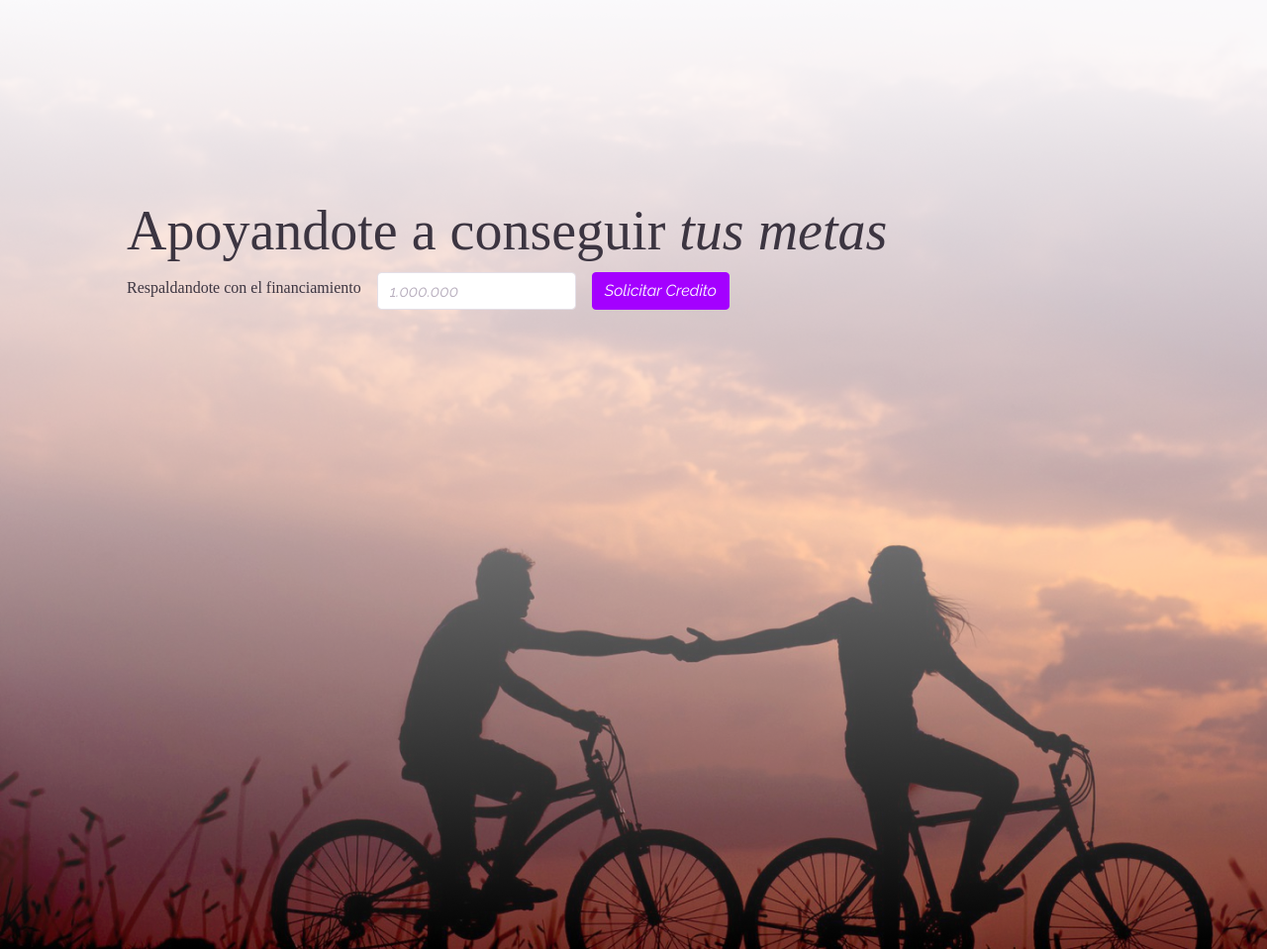
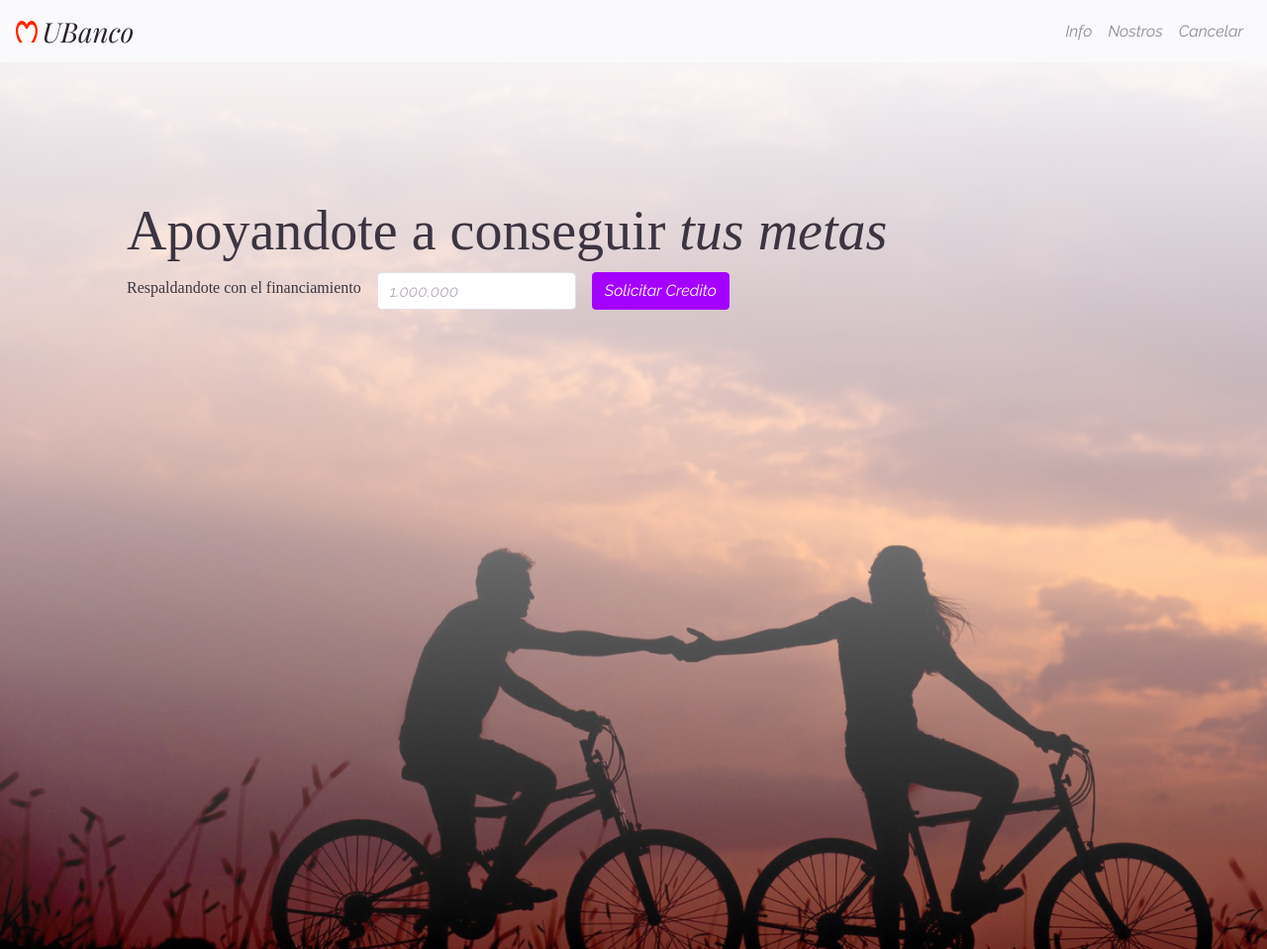
Before and after one commit to mmagdiel/UBanco, a Gatsby site in the folder frontend/application/: page / in a window 1280 px wide. Shown: the top 959 px of the page at 99% size. Built offline with nearby package versions, Linux system fonts and the light colour scheme; Gatsby itself is replaced by a stand-in of ours; a web font is replaced by a local one.

Commit message:
Update Navbar and Add nav Components

```diff
--- a/frontend/application/src/pages/index.js
+++ b/frontend/application/src/pages/index.js
@@ -1,11 +1,39 @@
 import React from "react"
+import { Link } from "gatsby"
 import Header from "../../../desing-system/src/components/organisms/header"
+import Navbar from "../../../desing-system/src/components/molecules/navbar"
+
 import silhouette from "../images/silhouette.png"
+import Logo from "../../../desing-system/src/components/atoms/logo"
 
+import Nav from "../../../desing-system/src/components/molecules/nav"
 const Home = () => (
-  <Header>
+  <Header fn={e => console.log("hola mundo")}>
+    <Navbar>
+      <Link className="navbar-brand" to="/">
+        <Logo />
+      </Link>
+      <Nav>
+        <Link className="nav-link" to="/blog">
+          Info
+        </Link>
+        <Link className="nav-link" to="/blog">
+          Nostros
+        </Link>
+        <Link className="nav-link" to="/blog">
+          Cancelar
+        </Link>
+      </Nav>
+    </Navbar>
     <img src={silhouette} alt="gasdfg" />
   </Header>
 )
 
 export default Home
+/*
+      <Nav>
+        <Link to="/blog">Hola</Link>
+        <Link to="/blog">Hola</Link>
+      </Nav>
+      import Nav from "../../../desing-system/src/components/molecules/nav"
+*/
--- /dev/null
+++ b/frontend/desing-system/src/components/molecules/nav.jsx
@@ -0,0 +1,13 @@
+import React from "react";
+
+export default ({ children }) => {
+  return (
+    <div className="navbar-collapse d-flex justify-content-end">
+      <ul className="navbar-nav">
+        {children.map((child) => {
+          return <li className="nav-item">{child}</li>;
+        })}
+      </ul>
+    </div>
+  );
+};
--- a/frontend/desing-system/src/components/molecules/navbar.jsx
+++ b/frontend/desing-system/src/components/molecules/navbar.jsx
@@ -1,5 +1,9 @@
 import React from "react";
 
-export default ({ children }) => (
-  <nav class="navbar fixed-top navbar-light bg-light">{children}</nav>
-);
+export default ({ children }) => {
+  return (
+    <nav className="navbar navbar-expand-lg fixed-top navbar-light bg-light">
+      {children}
+    </nav>
+  );
+};
```
